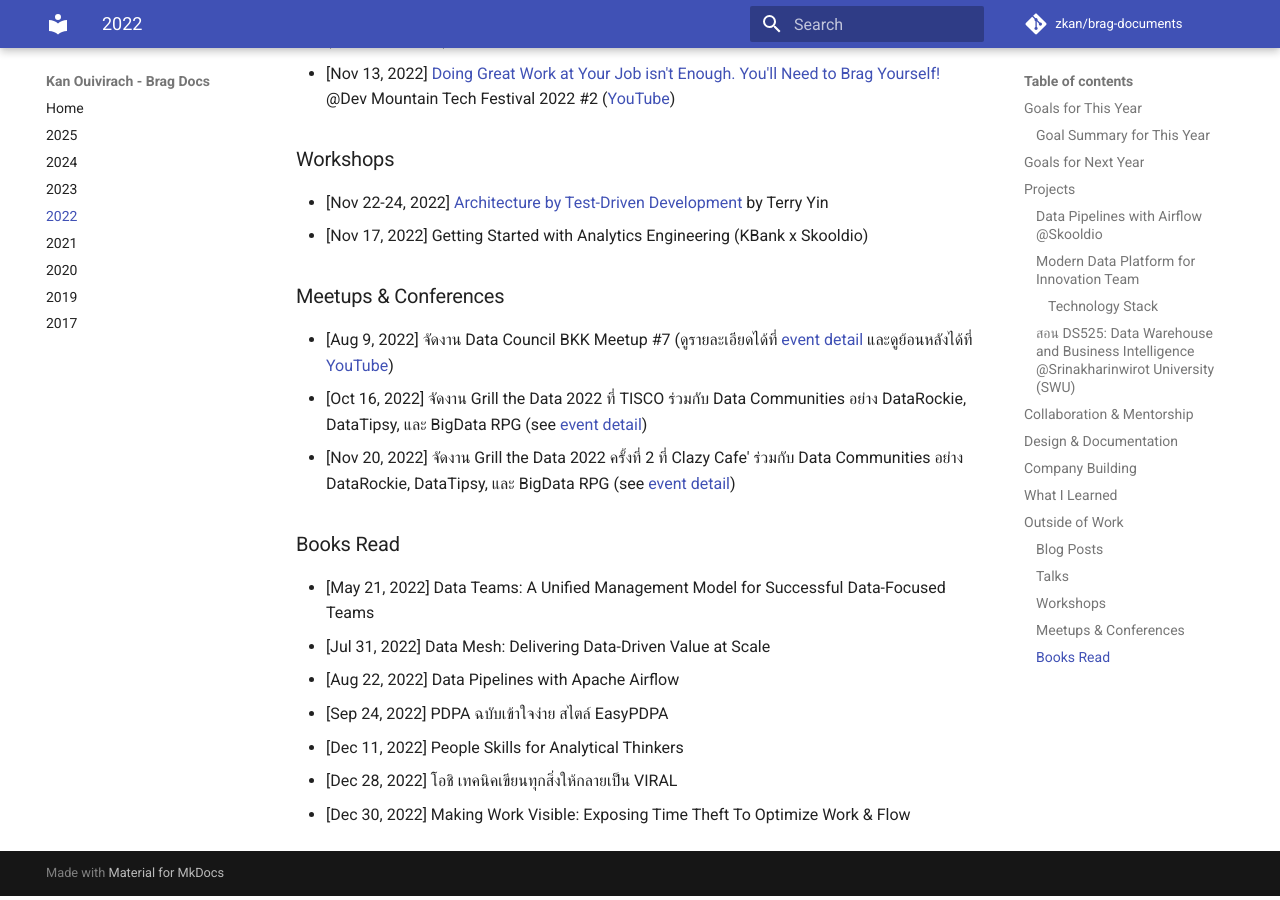
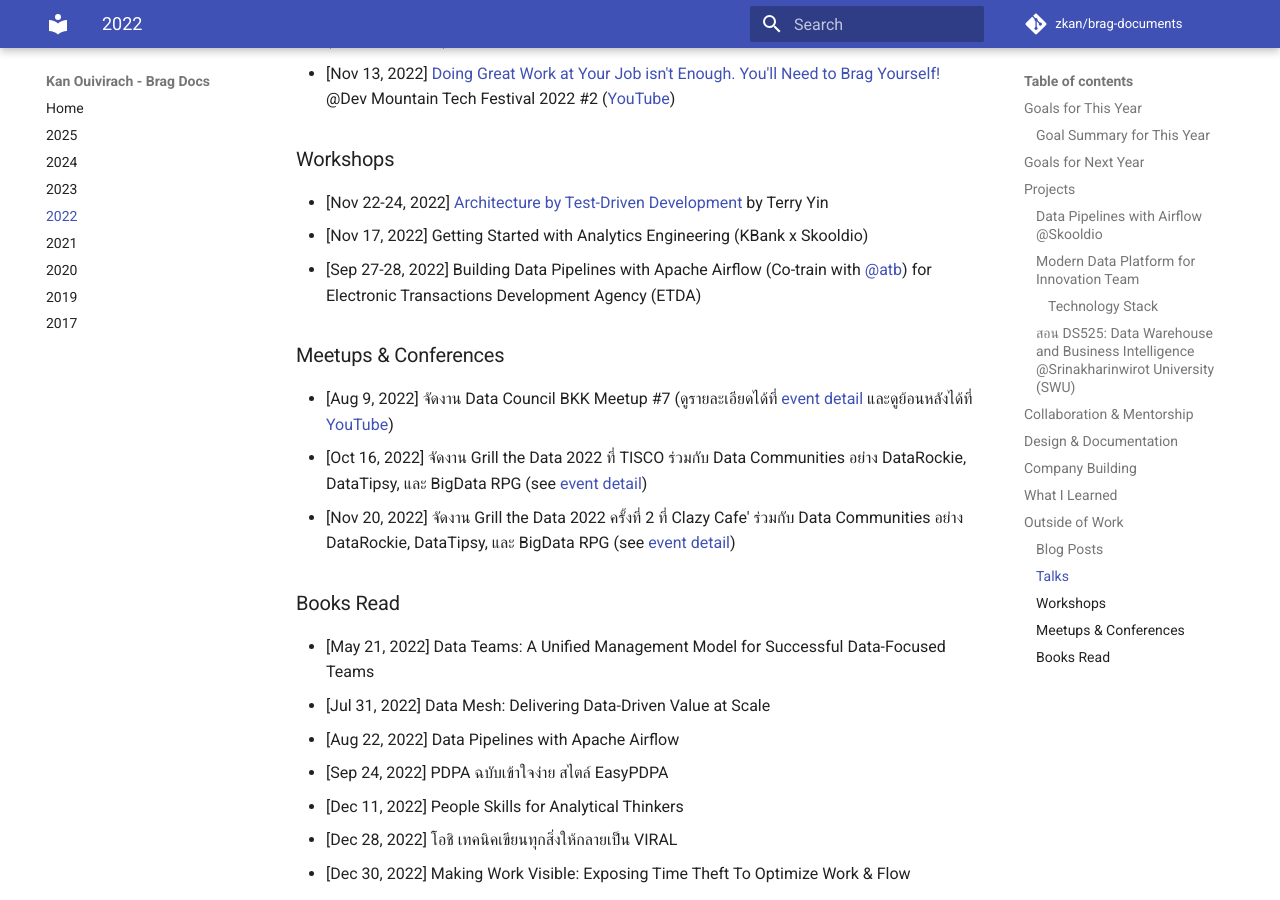
Before and after one commit to zkan/brag-documents, an MkDocs documentation site: the page built from docs/2022.md, in a window 1280 px wide and 900 px high, scrolled down 3946 px. Built offline with MkDocs 1.6.1 and Material for MkDocs 9.7.7, drawn with Linux system fonts in a browser that asks for light colours; comment, search, counter and statistics services are not loaded.

Commit message:
Add Airflow workshops

```diff
--- a/docs/2022.md
+++ b/docs/2022.md
@@ -13,19 +13,19 @@
 ### Goal Summary for This Year
 
 * ✅ Upgrade the modern data platform, especially in the aspect of security and
-  data quality for the innovation team at the financial firm. ข้อนี้ต้องขอบคุณ
-  [@atbee](https://github.com/atbee) กับ [@lifnaja](https://github.com/lifnaja)
-  ที่เข้ามาช่วยเสริมพลัง ทำให้ข้อนี้สำเร็จได้
+data quality for the innovation team at the financial firm. ข้อนี้ต้องขอบคุณ
+[@atb](https://github.com/blackbass64) กับ
+[@lifnaja](https://github.com/lifnaja) ที่เข้ามาช่วยเสริมพลัง ทำให้ข้อนี้สำเร็จได้
 * ✅ Create an online course on Data Pipelines with Airflow with Skooldio. 👉
-  ทำได้แล้ว ผลตอบรับไม่ได้เยอะมาก แต่อยู่ในเกณฑ์ที่พอใจ คุ้มที่ลงแรงไป
+ทำได้แล้ว ผลตอบรับไม่ได้เยอะมาก แต่อยู่ในเกณฑ์ที่พอใจ คุ้มที่ลงแรงไป
 * ✅ Get at least 2 data engineering certificates. 👉 ได้มา 4 certificates
-  ที่เกี่ยวกับ data engineering
+ที่เกี่ยวกับ data engineering
 * ❌ Reach 200 people on Data Engineer Cafe. 👉 ตอนนี้มี 153 คน ก็ถือว่าไม่เลว
-  แต่ยังไม่ถึงเป้า
+แต่ยังไม่ถึงเป้า
 * 🤔 Make the ODDS community stronger and gain competitive advantage. 👉
-  ข้อนี้ไม่ได้ปักว่าจะวัดผลอย่างไรตั้งแต่แรก อย่างไรก็ดี รู้สึกว่า stronger ขึ้น แล้วก็มี competitive
-  advantage เพิ่มมากขึ้นด้วย ฟังจากที่ไซต์ที่เข้าไปดูแลอยู่เป็นหลัก แล้วก็งาน conference ต่าง ๆ
-  ติดต่อเข้ามาแทบทุกเจ้า
+ข้อนี้ไม่ได้ปักว่าจะวัดผลอย่างไรตั้งแต่แรก อย่างไรก็ดี รู้สึกว่า stronger ขึ้น แล้วก็มี competitive
+advantage เพิ่มมากขึ้นด้วย ฟังจากที่ไซต์ที่เข้าไปดูแลอยู่เป็นหลัก แล้วก็งาน conference ต่าง ๆ
+ติดต่อเข้ามาแทบทุกเจ้า
 
 ## Goals for Next Year
 
@@ -166,6 +166,9 @@
   Development](https://less.works/occasions/architecture-by-test-driven-development-bangkok-3568)
   by Terry Yin
 * [Nov 17, 2022] Getting Started with Analytics Engineering (KBank x Skooldio)
+* [Sep 27-28, 2022] Building Data Pipelines with Apache Airflow (Co-train with
+[@atb](https://www.linkedin.com/in/athibet-prawane/){target=_blank}) for
+Electronic Transactions Development Agency (ETDA)
 
 ### Meetups & Conferences
 
```
Also changed, not shown: docs/2021.md (+5 -0 lines).
